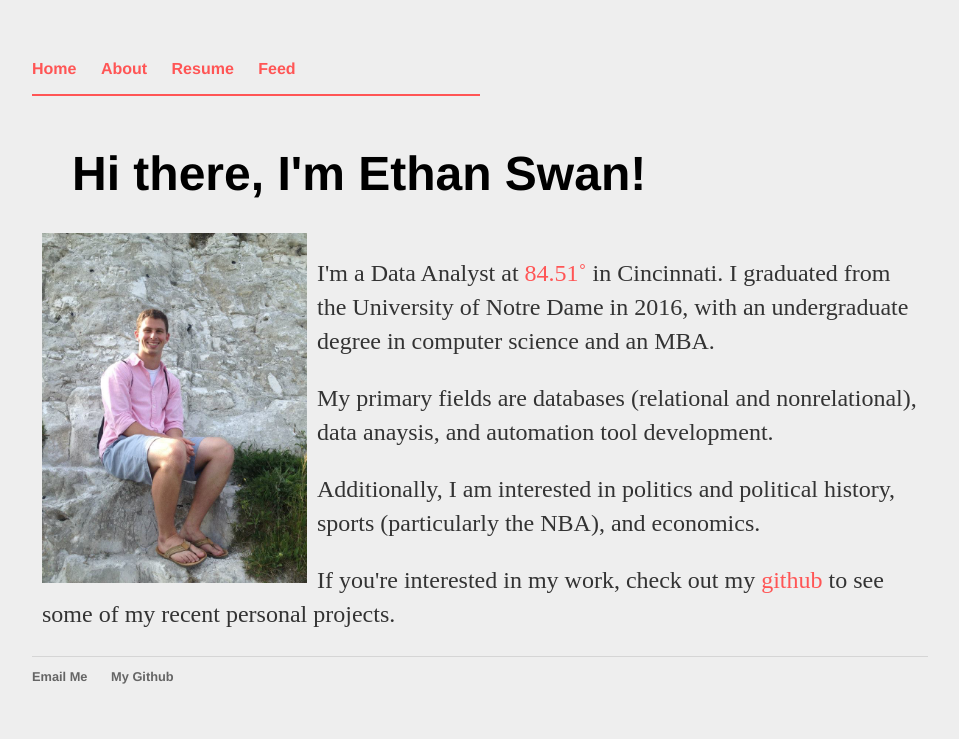
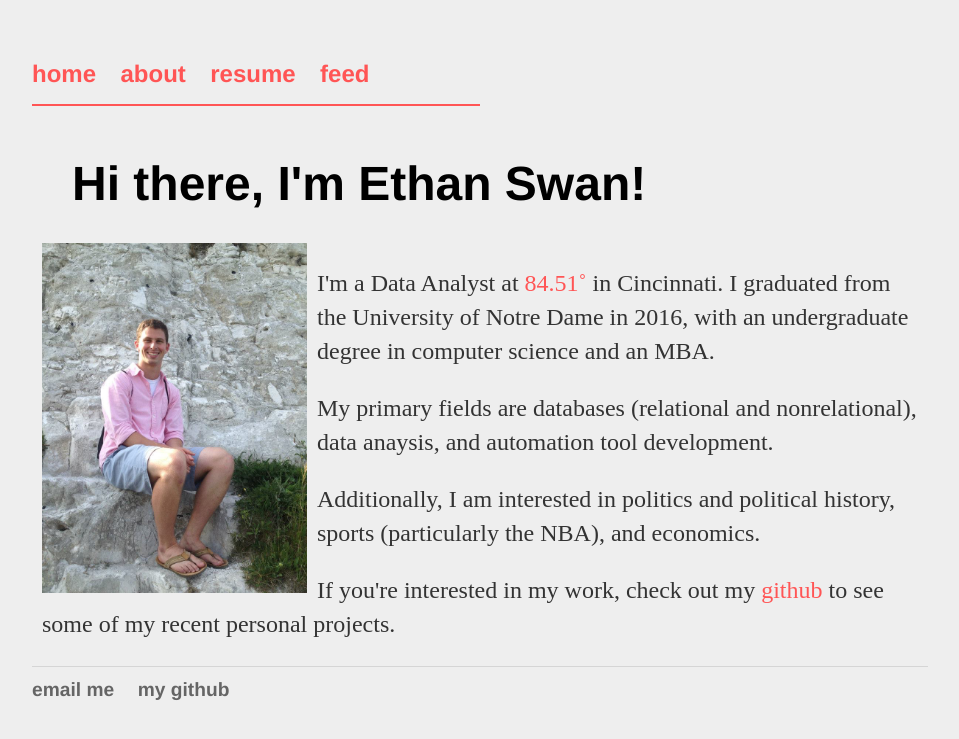
Before and after one commit to eswan18/ethanswan.com, a Jekyll site: the page built from index.html, in a window 1280 px wide. Shown: the top 739 px of the page, without its empty margins (160-1119 px from the left). Built offline with Jekyll 4.4.1, drawn with Linux system fonts in a browser that asks for light colours.

Commit message:
cosmetic changes in size and color for header and footer

```diff
--- a/_layouts/default.html
+++ b/_layouts/default.html
@@ -8,10 +8,10 @@
 		<body>
 			<nav>
 	    		<ul>
-	        		<li><a href="/" class="header_link">Home</a></li>
-		        	<li><a href="/about" class="header_link">About</a></li>
-	        		<li><a href="/resume.html" class="header_link">Resume</a></li>
-	        		<li><a href="/blog" class="header_link">Feed</a></li>
+	        		<li><a href="/" class="header_link">home</a></li>
+		        	<li><a href="/about" class="header_link">about</a></li>
+	        		<li><a href="/resume.html" class="header_link">resume</a></li>
+	        		<li><a href="/blog" class="header_link">feed</a></li>
 	    		</ul>
 			</nav>
 			<div style="height:2px;width:100%">
@@ -25,8 +25,8 @@
 			</div><!-- /.container -->
 			<footer style="clear:both;">
 	    		<ul>
-	        		<li><a href="mailto:ethanpswan@gmail.com" class="footer_link">Email Me</a></li>
-	        		<li><a href="https://github.com/eswan18" class="footer_link">My Github</a></li>
+	        		<li><a href="mailto:ethanpswan@gmail.com" class="footer_link">email me</a></li>
+	        		<li><a href="https://github.com/eswan18" class="footer_link">my github</a></li>
 			</ul>
 			</footer>
 		</body>
--- a/css/main.css
+++ b/css/main.css
@@ -12,6 +12,7 @@ nav ul, footer ul {
 nav ul li, footer ul li {
     display: inline;
     margin-right: 20px;
+    font-size: 1.5em;
 }
 a {
     text-decoration: none;
```
